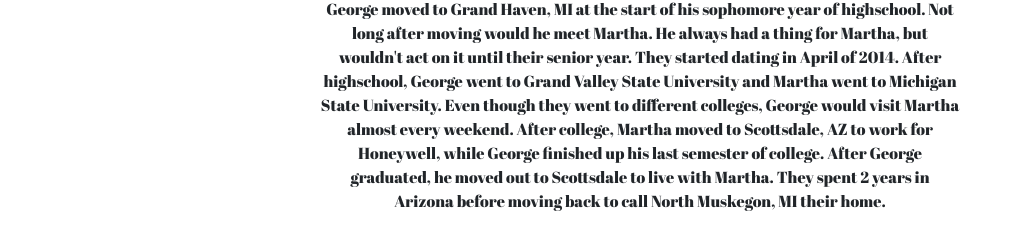
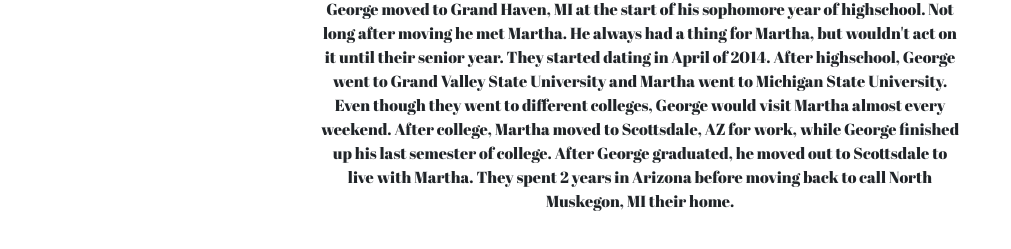
Before and after one commit to georgeglessner/BecomingTheGlessners, a plain HTML site: page about-us.html in a window 1280 px wide. Shown: the part 329-578 px from the top of the page, without its empty margins (0-1011 px from the left). Drawn offline with nearby package versions, Linux system fonts and the light colour scheme.

Commit message:
Update about-us.html

```diff
--- a/about-us.html
+++ b/about-us.html
@@ -37,11 +37,11 @@
         <img class="photo" src="assets/beach.jpeg">
         <div class="text-center col-xs-4 col-md-6 mx-auto">
         <p>
-            George moved to Grand Haven, MI at the start of his sophomore year of highschool. Not long after moving would he meet Martha.
+            George moved to Grand Haven, MI at the start of his sophomore year of highschool. Not long after moving he met Martha.
             He always had a thing for Martha, but wouldn't act on it until their senior year. They started dating in April of 2014.
             After highschool, George went to Grand Valley State University and Martha went to Michigan State University.
             Even though they went to different colleges, George would visit Martha almost every weekend. After college,
-            Martha moved to Scottsdale, AZ to work for Honeywell, while George finished up his last semester of college. After
+            Martha moved to Scottsdale, AZ for work, while George finished up his last semester of college. After
             George graduated, he moved out to Scottsdale to live with Martha. They spent 2 years in Arizona before moving back
             to call North Muskegon, MI their home.
         </p>
```
